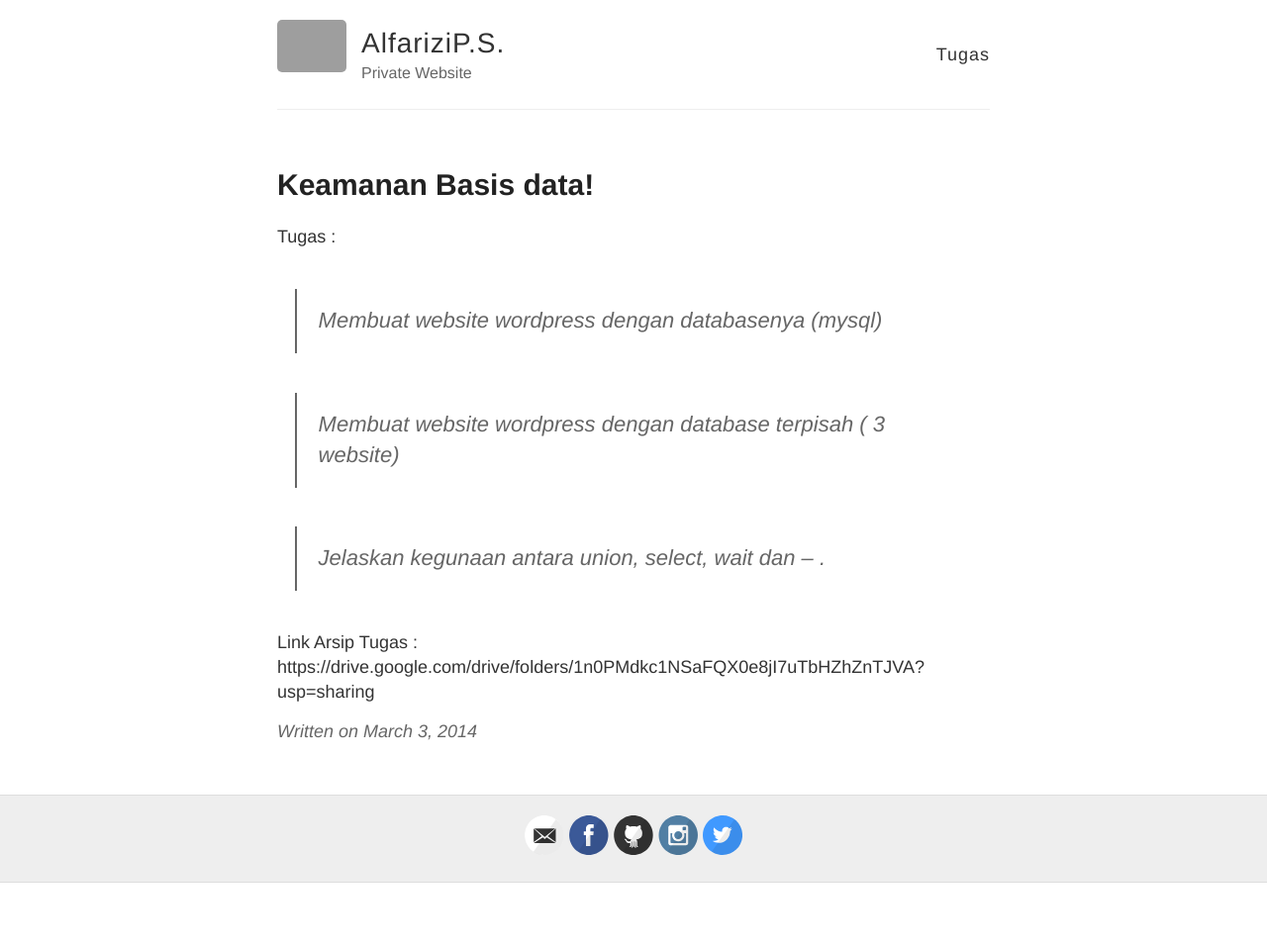
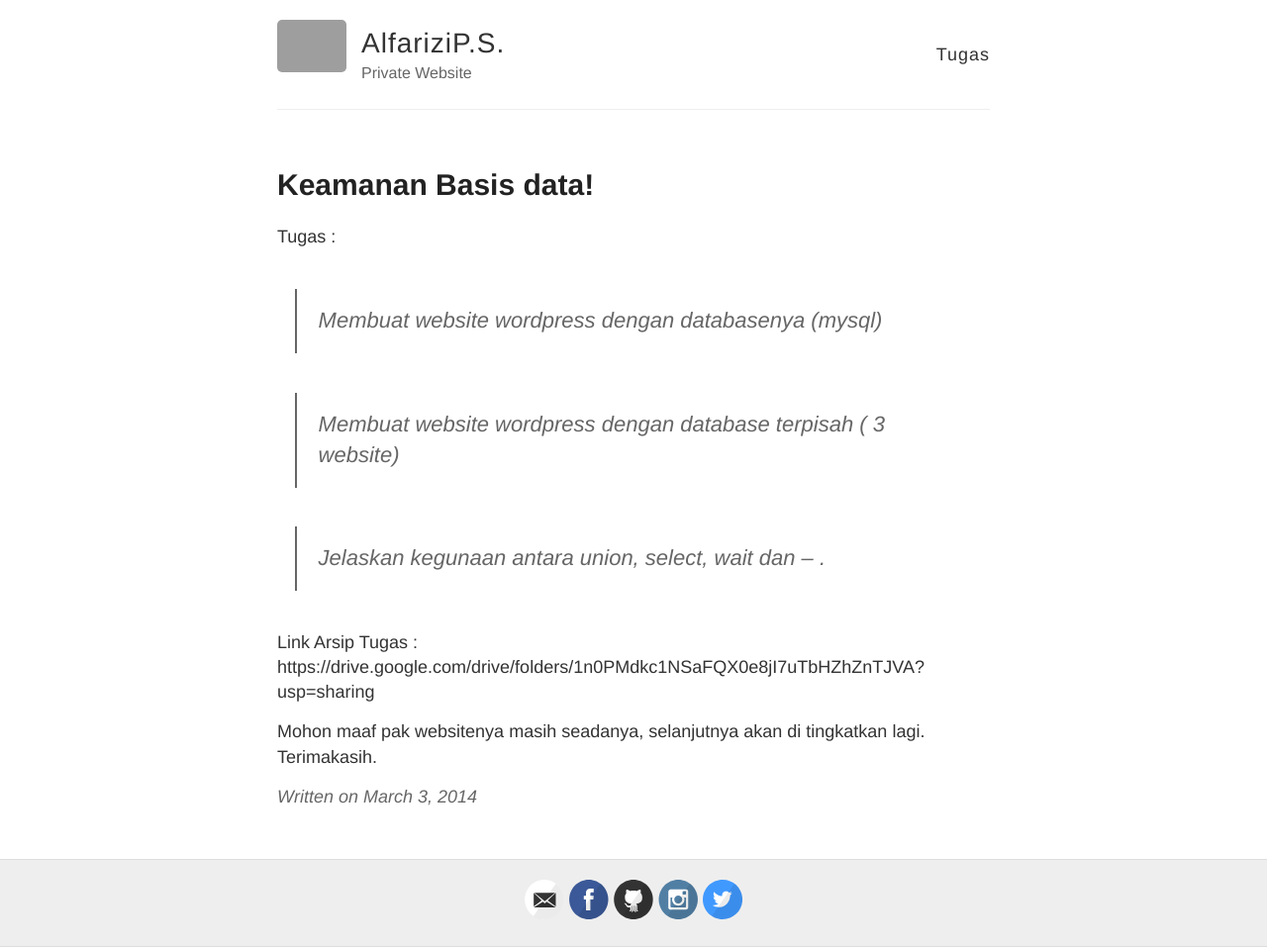
Before and after one commit to Rizie30/Rizie30.github.io, a Jekyll site: the page built from _posts/2014-3-3-Hello-World.md, in a window 1280 px wide. Shown: the whole page at 99% size. Built offline with Jekyll 4.4.1, drawn with Linux system fonts in a browser that asks for light colours; before the commit the page ends 900 px from its top, so only the background shows below that; grey boxes are pictures that could not be loaded.

Commit message:
Update 2014-3-3-Hello-World.md

```diff
--- a/_posts/2014-3-3-Hello-World.md
+++ b/_posts/2014-3-3-Hello-World.md
@@ -14,3 +14,6 @@ Tugas :
 
 Link Arsip Tugas :
 https://drive.google.com/drive/folders/1n0PMdkc1NSaFQX0e8jI7uTbHZhZnTJVA?usp=sharing
+
+
+Mohon maaf pak websitenya masih seadanya, selanjutnya akan di tingkatkan lagi. Terimakasih.
```
